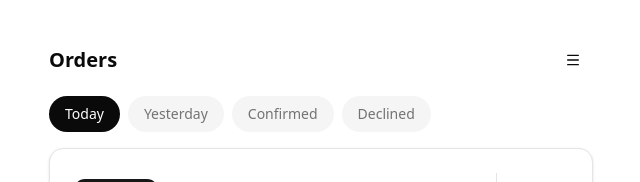
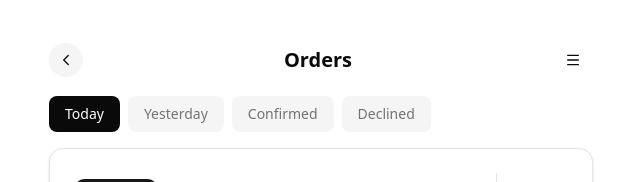
Before and after one commit to MBOSTEAM/MBOS-ONLINE-VEB-VIEW, a React (Vite) app: page /orders in a window 1280 px wide. Shown: the top 182 px of the page, without its empty margins (319-959 px from the left). Built offline with nearby package versions, Linux system fonts and the light colour scheme; sample sign-in values are in the browser's storage.

Commit message:
fix error

```diff
--- a/src/components/ui/tabs.tsx
+++ b/src/components/ui/tabs.tsx
@@ -37,7 +37,7 @@ export function TabsTrigger({ value, children, className = "" }: { value: string
   const ctx = useContext(TabsContext)
   if (!ctx) return null
   const active = ctx.value === value
-  const base = "px-4 py-2 rounded-full text-sm"
+  const base = "px-4 py-2 rounded-md text-sm"
   const activeCls = "bg-foreground text-background font-medium"
   const inactiveCls = "bg-muted text-muted-foreground"
 
--- a/src/pages/orders/orders.tsx
+++ b/src/pages/orders/orders.tsx
@@ -5,6 +5,7 @@ import { Button } from "@/components/ui/button"
 import { Menu } from "lucide-react"
 import Tabs, { TabsTrigger } from "@/components/ui/tabs"
 import { useState, useMemo } from "react"
+import { Link } from "react-router-dom"
 
 type Order = {
   id: string
@@ -91,6 +92,11 @@ export default function OrdersPage() {
   return (
     <div className="px-4 pt-6 max-w-xl mx-auto">
       <header className="flex items-center justify-between mb-4">
+        <Link to="/vehicles" className="p-2 rounded-full bg-muted">
+          <svg width="18" height="18" viewBox="0 0 24 24" fill="none" xmlns="http://www.w3.org/2000/svg">
+            <path d="M15 18l-6-6 6-6" stroke="#111827" strokeWidth="2" strokeLinecap="round" strokeLinejoin="round"/>
+          </svg>
+        </Link>
         <h1 className="text-xl font-semibold">Orders</h1>
         <div className="flex gap-2">
           <Button variant="ghost" size="icon-lg" aria-label="filter"><Menu size={30}/></Button>
```
